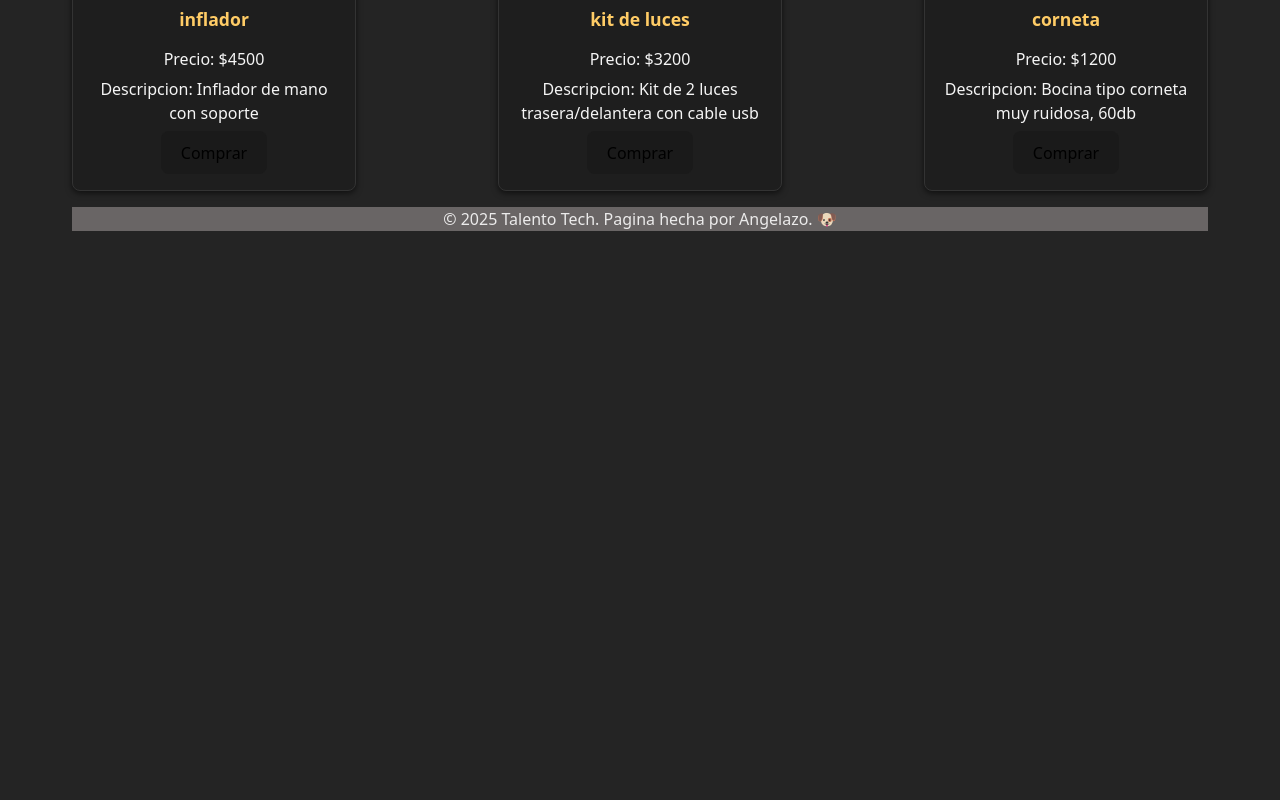
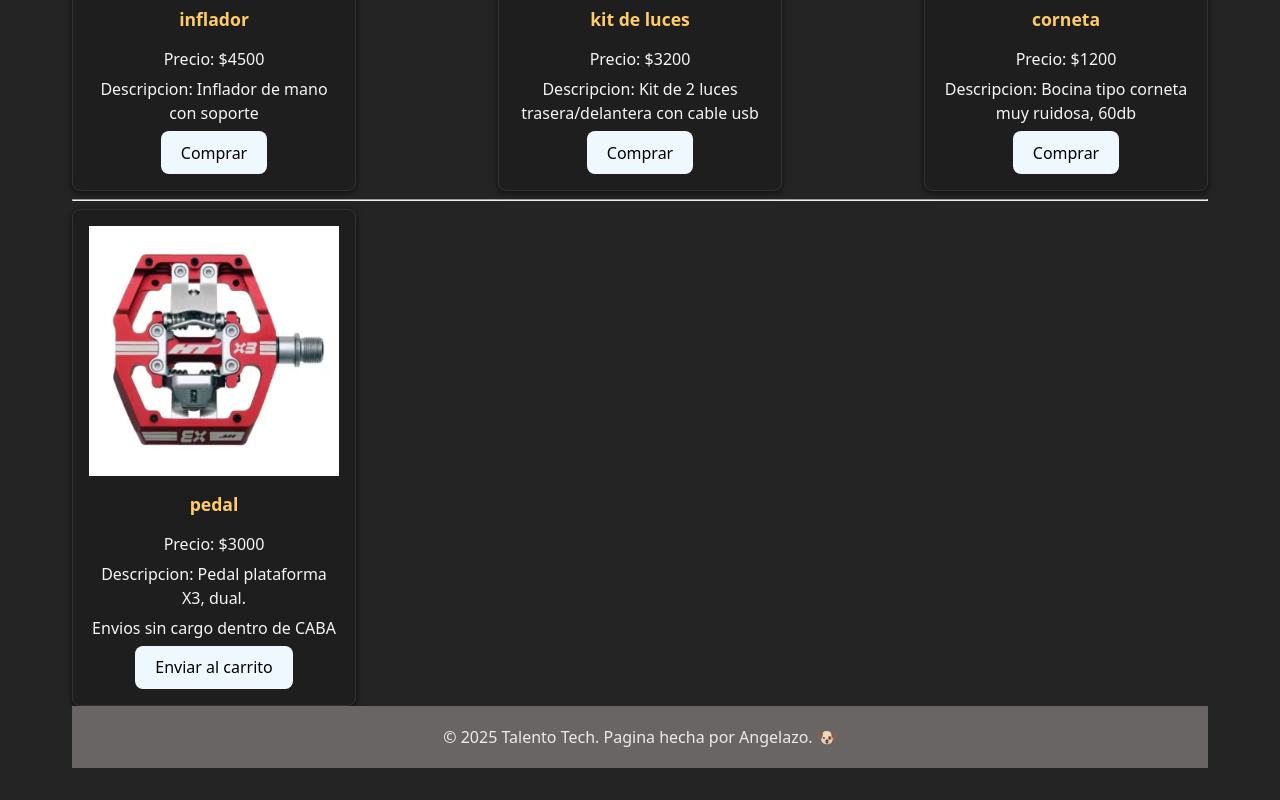
Before and after one commit to Galimberto/Proyecto-React-25232, a React (Vite) app: page /detail/1 in a window 1280 px wide. Shown: the part 931-1731 px from the top of the page. Before the commit the page ends 1210 px from the top, so only its background shows below. Built offline with nearby package versions, Linux system fonts and the light colour scheme.

Commit message:
ajustes en estilo del footer y en ItemDetail

```diff
--- a/src/App.jsx
+++ b/src/App.jsx
@@ -1,6 +1,7 @@
 import { Header } from "./components/Header/Header"
 import { Footer } from "./components/Footer/Footer"
 import { ItemListContainer } from "./components/ItemListContainer/ItemListContainer"
+import { ItemDetailContainer } from "./components/ItemDetailContainer/ItemDetailContainer"
 import './App.css'
 
 function App() {
@@ -11,6 +12,8 @@ function App() {
       <div>
         <Header />
         <ItemListContainer titulo={"Bienvenidos a la tienda de Embark"} />
+        <hr />
+        <ItemDetailContainer />
         <Footer />
       </div>
     </>
--- a/src/components/Footer/Footer.css
+++ b/src/components/Footer/Footer.css
@@ -1,3 +1,4 @@
 footer{
     background-color:rgb(105, 101, 101);
+    padding: 3px;
 }
--- a/src/components/ItemDetail/ItemDetail.jsx
+++ b/src/components/ItemDetail/ItemDetail.jsx
@@ -0,0 +1,11 @@
+import { Item } from "../Item/Item"
+
+export const ItemDetail = ({detail}) => {
+  return (
+    <Item {...detail}>
+      <p>Envios sin cargo dentro de CABA</p>
+      <button>Enviar al carrito</button>
+    </Item>
+
+  )
+}
--- a/src/components/ItemDetailContainer/ItemDetailContainer.jsx
+++ b/src/components/ItemDetailContainer/ItemDetailContainer.jsx
@@ -0,0 +1,37 @@
+import {useState, useEffect} from 'react'
+import { ItemDetail } from '../ItemDetail/ItemDetail';
+
+export const ItemDetailContainer = () => {
+  const [detail, setDetail] = useState({})
+
+  useEffect(() => {
+    fetch("/data/products.json")
+    .then((res) => {
+      if(!res.ok){
+        throw new Error("No se encontro el producto")
+      }
+      return res.json()
+    })
+    .then((data)=> {
+      const found = data.find((p) => p.id === "3")
+      if (found) {
+        setDetail(found)
+      } else {
+        throw new Error("Producto no encontrado")
+      }
+    })
+    .catch((err) => {
+      console.log(err)
+    });
+  },[]);
+
+  return (
+    <main>
+      {Object.keys(detail).length ? (
+        <ItemDetail detail={detail} />
+      ):(
+        <p>Cargando...</p>
+      )}
+    </main>
+  )
+}
--- a/src/index.css
+++ b/src/index.css
@@ -38,7 +38,7 @@ button {
   font-size: 1em;
   font-weight: 500;
   font-family: inherit;
-  background-color: #1a1a1a;
+  background-color:aliceblue;
   cursor: pointer;
   transition: border-color 0.25s;
 }
```
